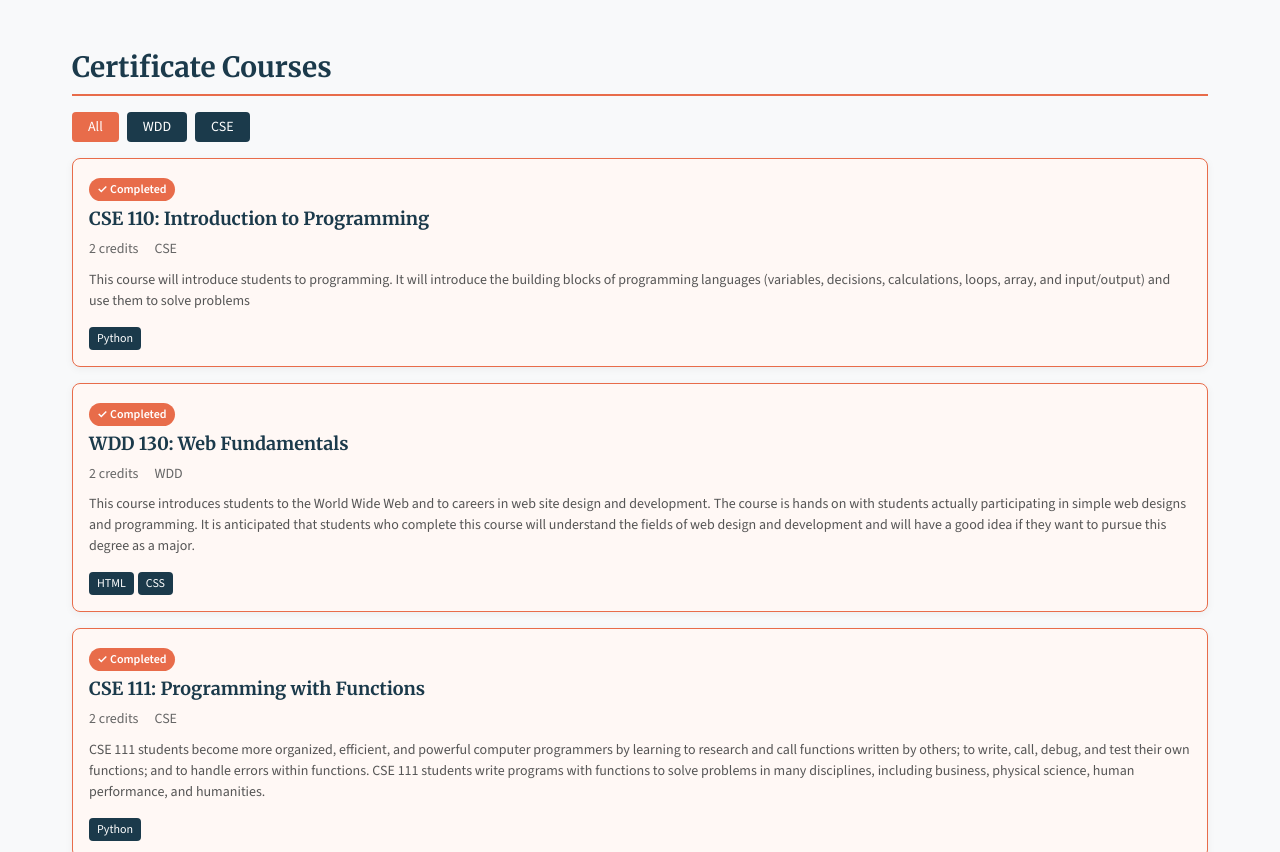
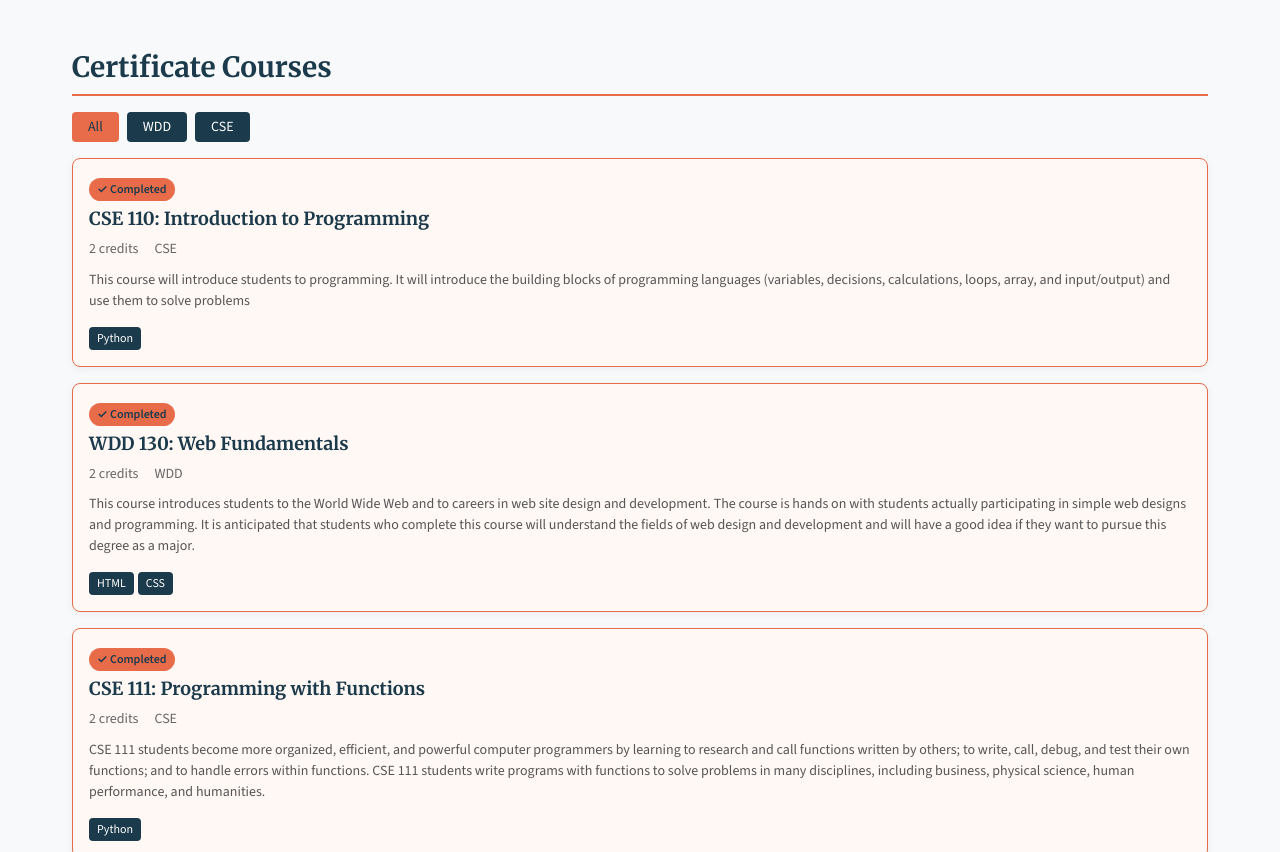
Before and after one commit to alfredreeves86/wdd231, a plain HTML site: page index.html in a window 1280 px wide. Shown: the part 870-1722 px from the top of the page. Drawn offline with nearby package versions, Linux system fonts and the light colour scheme.

Commit message:
few adjustment to my colors

```diff
--- a/styles/small.css
+++ b/styles/small.css
@@ -140,6 +140,7 @@ header {
 /*current page highligh(use wayfinding)*/
 .navigation li.current a {
     background-color: var(--accent-color);
+    color: var(--primary-color);
     font-weight: 600;
 }
 
@@ -228,6 +229,7 @@ section p {
 
 .filter-buttons button.active {
     background-color: var(--accent-color);
+    color: var(--primary-color);
 }
 
 /*Course cards grid setup*/
@@ -262,7 +264,7 @@ section p {
     content: "✓ Completed";
     display: inline-block;
     background-color: var(--accent-color);
-    color: white;
+    color: var(--primary-color);
     font-size: 0.75rem;
     font-weight: 600;
     padding: 2px 8px;
```
